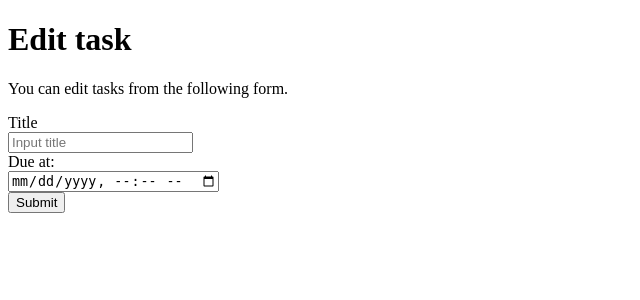
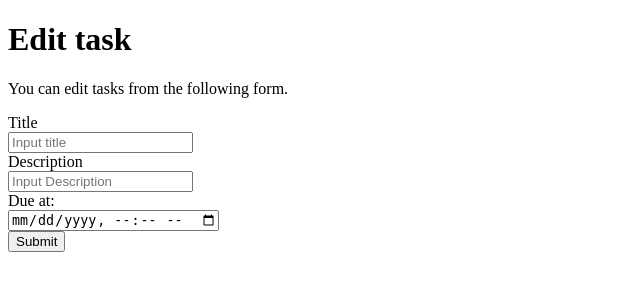
Before and after one commit to s1f1023005/django-test-exercise, a Django app: template todo/templates/todo/edit.html in a window 1280 px wide. Shown: the top 300 px of the page, without its empty margins (0-640 px from the left). Run offline with Django 5.2, Linux system fonts and the light colour scheme; the template is opened without the code that fills it, so the values that code supplies are empty.

Commit message:
edit.html、views.pyを。説明(Description)に合うように

```diff
--- a/todo/templates/todo/edit.html
+++ b/todo/templates/todo/edit.html
@@ -18,6 +18,11 @@
 <input id="titleInput" name="title" type="text"
 placeholder="Input title" value="{{ task.title }}">
 </div>
+<div><!--説明要素-->
+<label for="DescriptionInput">Description</label><br>
+<input id="DescriptionInput" name="Description" type="Description"
+placeholder="Input Description" value="{{ task.Description }}">
+</div>
 <div>
 <label for="dueInput">Due at:</label><br>
 <input id="dueInput" name="due_at"
--- a/todo/views.py
+++ b/todo/views.py
@@ -42,6 +42,7 @@ def update(request, task_id):
         raise Http404("Task does not exist")
     if request.method == 'POST':
         task.title = request.POST['title']
+        task.Description = request.POST['Description']
         task.due_at = make_aware(parse_datetime(request.POST['due_at']))
         task.save()
         return redirect(detail, task_id)
```
